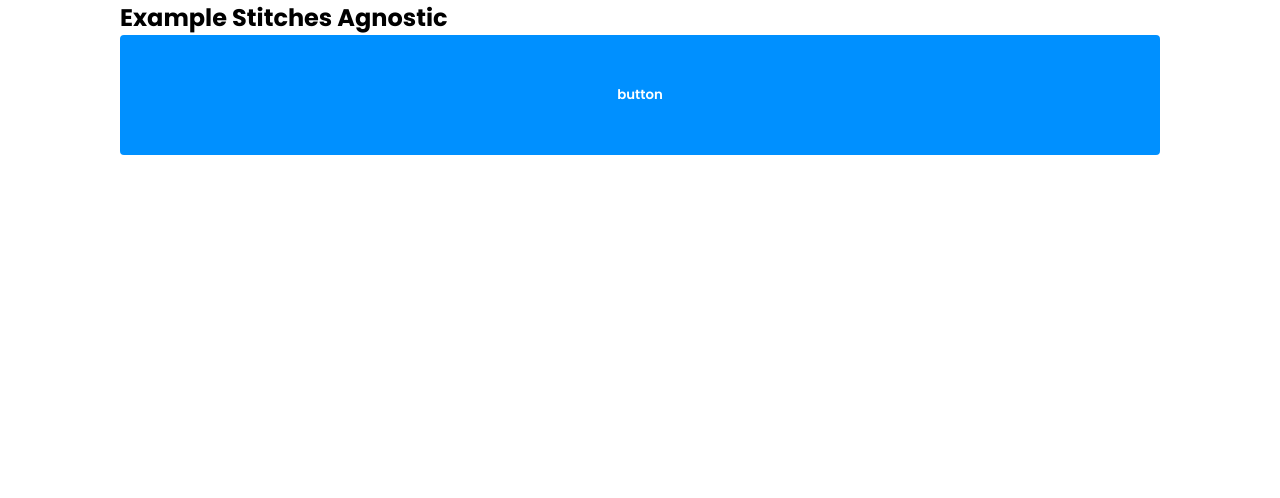
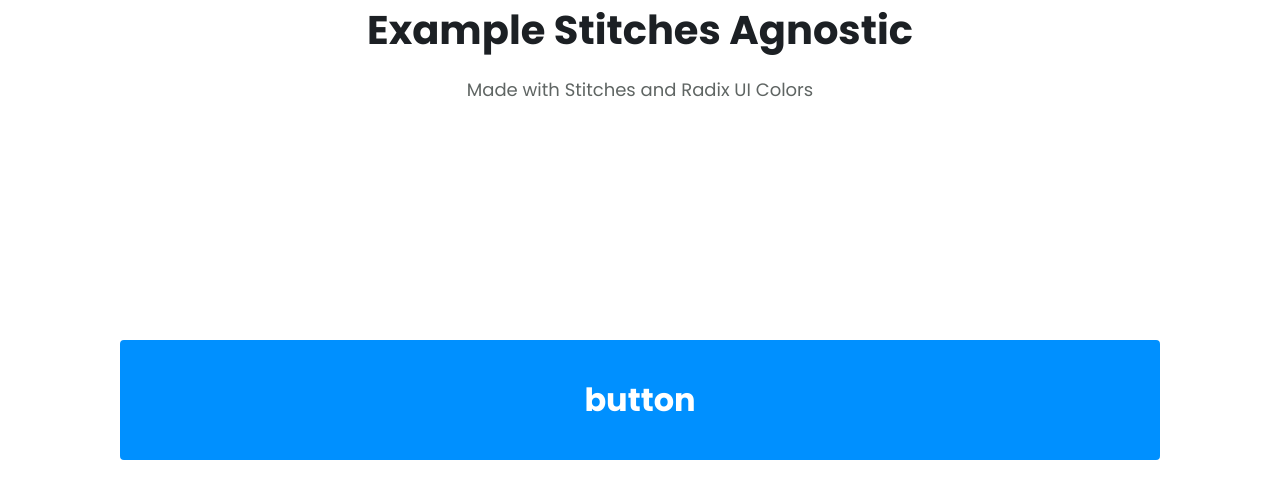
Before and after one commit to diegosilvatech/example--stitches-agnostic, a Next.js app: page / in a window 1280 px wide. Shown: the top 498 px of the page. Built offline with nearby package versions, Linux system fonts and the light colour scheme.

Commit message:
update project layout

```diff
--- a/src/components/Button/styles.ts
+++ b/src/components/Button/styles.ts
@@ -5,12 +5,17 @@ export const button = css({
   backgroundColor: '$blue9',
   border: '2px solid $blue9',
 
+  position: 'absolute',
+  top: '50%',
+  transform: 'translateY(-50%)',
+
   padding: '$0 $2',
   borderRadius: '$0',
   height: 120,
   width: '100%',
 
-  fontWeight: 600,
+  fontWeight: 700,
+  fontSize: '$4',
 
   '&:hover': {
     cursor: 'pointer',
--- a/src/pages/_app.tsx
+++ b/src/pages/_app.tsx
@@ -9,8 +9,8 @@ function MyApp({ Component, pageProps }: AppProps) {
   return (
     <ThemeProvider
       attribute="class"
-      defaultTheme="system"
-      value={{ light: 'light', dark: darkTheme.className }}
+      defaultTheme="neon"
+      value={{ neon: 'neon', dark: darkTheme.className }}
     >
       <Component {...pageProps} />
     </ThemeProvider>
--- a/src/styles/colors.ts
+++ b/src/styles/colors.ts
@@ -1,13 +1,24 @@
-import { blue, blueDark } from '@radix-ui/colors';
+import {
+  blue,
+  blueDark,
+  slate,
+  slateDark,
+  sage,
+  sageDark
+} from '@radix-ui/colors';
 
-export const lightColors = {
+export const neonColors = {
   text: 'black',
   background: 'white',
-  ...blue
+  ...blue,
+  ...slate,
+  ...sage
 };
 
 export const darkColors = {
   text: 'white',
   background: 'black',
-  ...blueDark
+  ...blueDark,
+  ...slateDark,
+  ...sageDark
 };
--- a/src/styles/stitches.config.ts
+++ b/src/styles/stitches.config.ts
@@ -1,5 +1,5 @@
 import { createStitches } from '@stitches/core';
-import { lightColors, darkColors } from 'styles/colors';
+import { neonColors, darkColors } from 'styles/colors';
 
 export const {
   css,
@@ -12,7 +12,7 @@ export const {
 } = createStitches({
   theme: {
     colors: {
-      ...lightColors
+      ...neonColors
     },
     space: {
       0: '4px',
@@ -26,6 +26,14 @@ export const {
       0: '4px',
       1: '8px',
       rounded: '999px'
+    },
+    fontSizes: {
+      1: '16px',
+      2: '18px',
+      3: '24px',
+      4: '32px',
+      5: '40px',
+      6: '48px'
     },
     transitions: {
       default: '.3s ease',
--- a/src/templates/Home/index.tsx
+++ b/src/templates/Home/index.tsx
@@ -2,16 +2,21 @@ import { useTheme } from 'next-themes';
 
 import { Container, Button } from 'components';
 
+import * as s from './styles';
+
 const HomeTemplate = () => {
-  const { theme = 'light', setTheme } = useTheme();
+  const { theme = 'neon', setTheme } = useTheme();
   const toggleTheme = () => {
-    setTheme(theme === 'light' ? 'dark' : 'light');
+    setTheme(theme === 'neon' ? 'dark' : 'neon');
   };
 
   return (
     <Container>
-      <h2>Example Stitches Agnostic</h2>
-      <Button onClick={toggleTheme} />
+      <main className={s.main()}>
+        <h3 className={s.title()}>Example Stitches Agnostic</h3>
+        <p className={s.subtitle()}>Made with Stitches and Radix UI Colors</p>
+        <Button onClick={toggleTheme} />
+      </main>
     </Container>
   );
 };
--- /dev/null
+++ b/src/templates/Home/styles.ts
@@ -0,0 +1,19 @@
+import { css } from 'styles/stitches.config';
+
+export const main = css({
+  height: '100vh',
+  position: 'relative'
+});
+
+export const title = css({
+  color: '$slate12',
+  fontSize: '$5',
+  textAlign: 'center'
+});
+
+export const subtitle = css({
+  color: '$sage11',
+  fontSize: '$2',
+  textAlign: 'center',
+  marginTop: '$2'
+});
```
